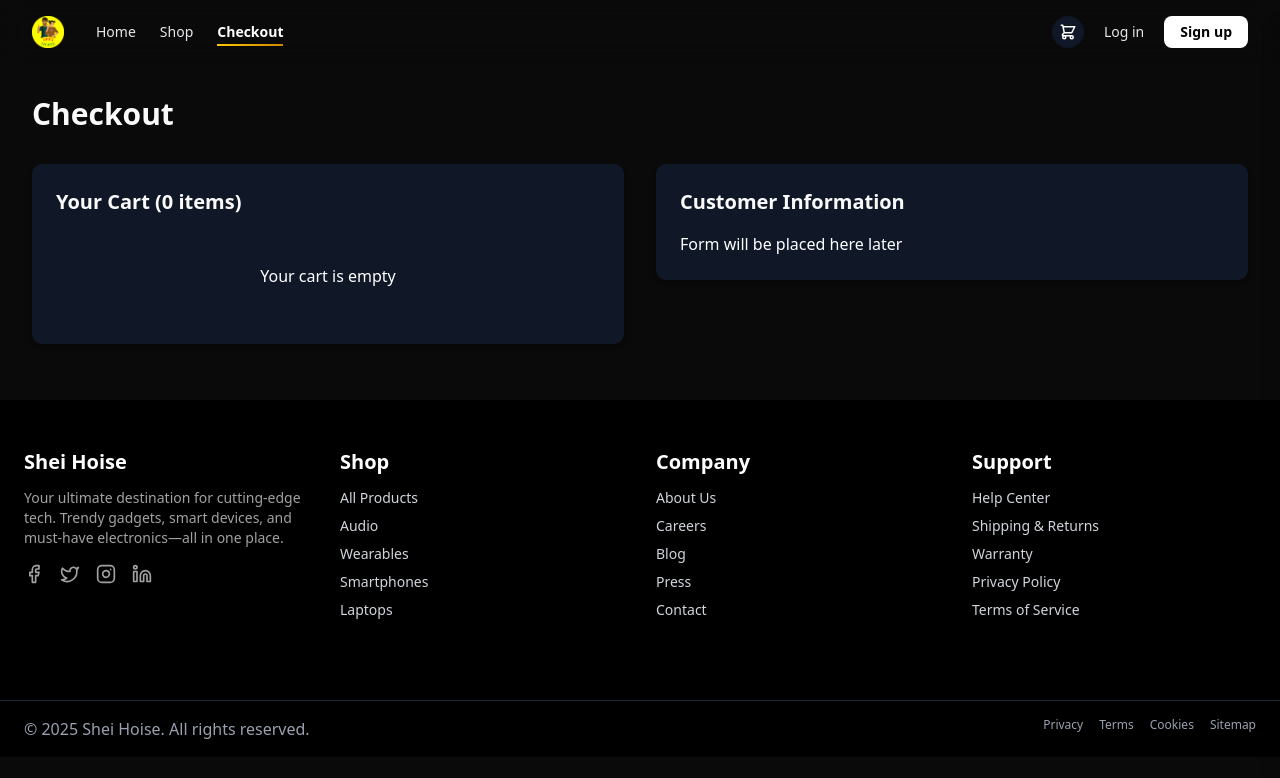
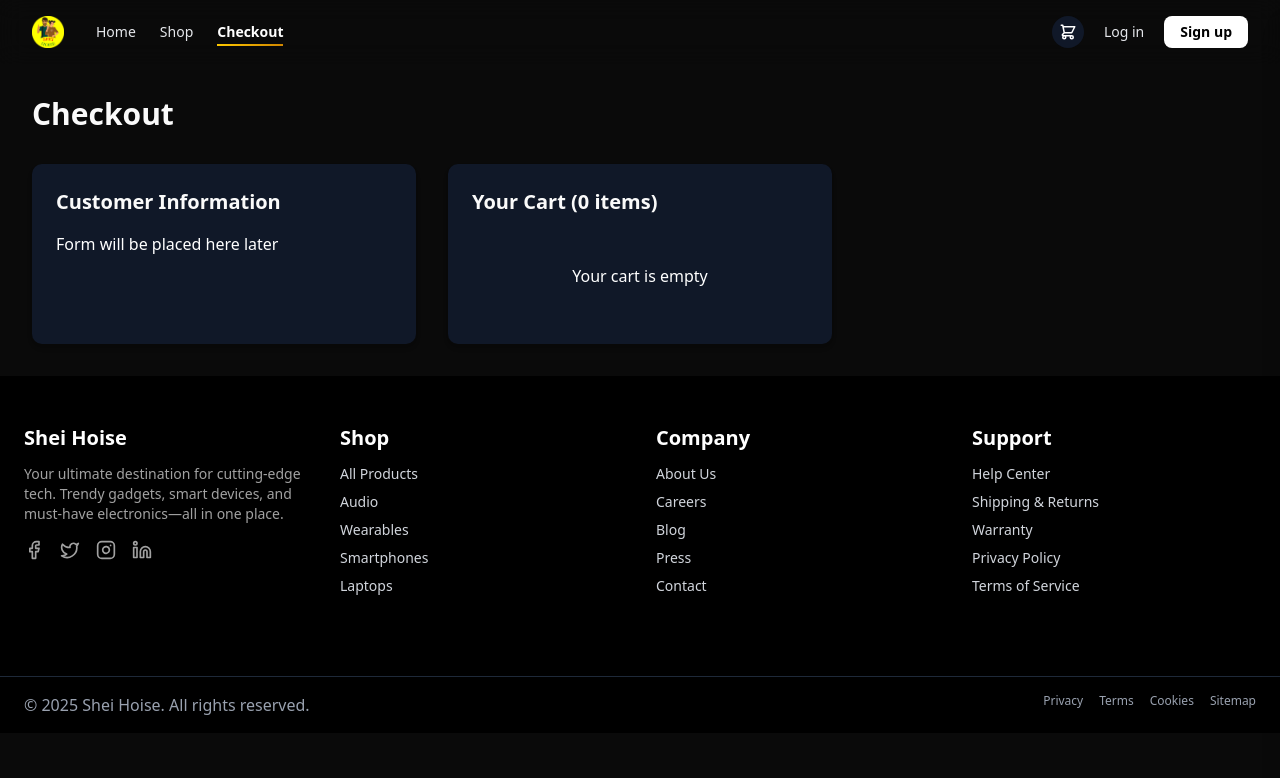
Before and after one commit to MIANSIT/shei-hoise, a Next.js app: page /checkout in a window 1280 px wide. Shown: the top 778 px of the page. Built offline with nearby package versions, Linux system fonts and the light colour scheme.

Commit message:
:bug: Fix: checkout page padding issue fixed and design layout change

```diff
--- a/src/app/checkout/page.tsx
+++ b/src/app/checkout/page.tsx
@@ -29,9 +29,14 @@ export default function CheckoutPage() {
       <div className="container mx-auto p-8">
         <h1 className="text-3xl font-bold mb-8">Checkout</h1>
 
-        <div className="grid grid-cols-1 lg:grid-cols-2 gap-8">
-          <div>
-            <div className="bg-gray-900 rounded-lg shadow-md p-6 mb-6">
+        <div className="grid grid-cols-1 lg:grid-cols-3 gap-8">
+          {/* Customer Information Card */}
+          <div className="bg-gray-900 rounded-lg shadow-md p-6">
+            <h2 className="text-xl font-semibold mb-4">Customer Information</h2>
+            <p className="text-white">Form will be placed here later</p>
+          </div>
+          {/* Cart Items Card */}
+          <div className="bg-gray-900 rounded-lg shadow-md p-6">
             <h2 className="text-xl font-semibold mb-4">
               Your Cart ({displayCount} items)
             </h2>
@@ -45,8 +50,10 @@ export default function CheckoutPage() {
             )}
           </div>
 
+          {/* Order Summary Card */}
           {cart.length > 0 && (
             <div className="bg-gray-900 rounded-lg shadow-md p-6">
+              <h2 className="text-xl font-semibold mb-4">Order Summary</h2>
               <CartCheckoutLayout
                 subtotal={totalPrice()}
                 onCheckout={handleMakePayment}
@@ -55,15 +62,6 @@ export default function CheckoutPage() {
             </div>
           )}
         </div>
-          <div>
-            <div className="bg-gray-900 rounded-lg shadow-md p-6">
-              <h2 className="text-xl font-semibold mb-4">
-                Customer Information
-              </h2>
-              <p className="text-white">Form will be placed here later</p>
-            </div>
-          </div>
-        </div>
       </div>
       <Footer />
     </>
```
Lines whose indentation alone changed are shown as unchanged.
